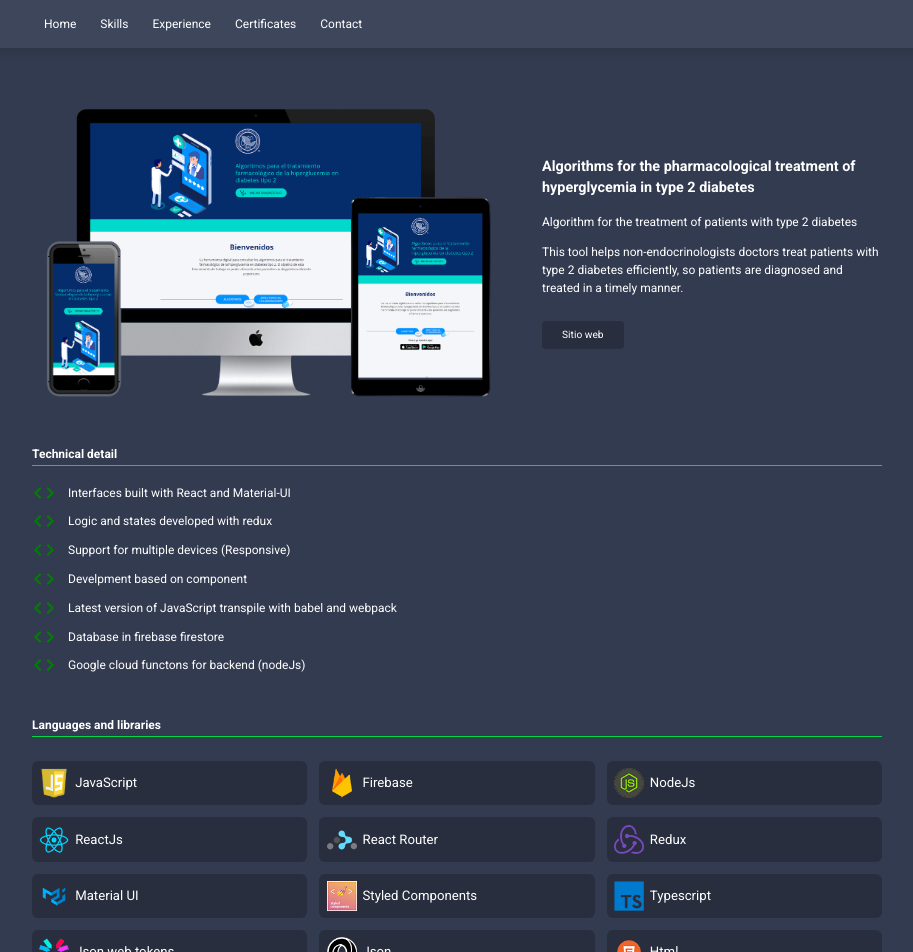
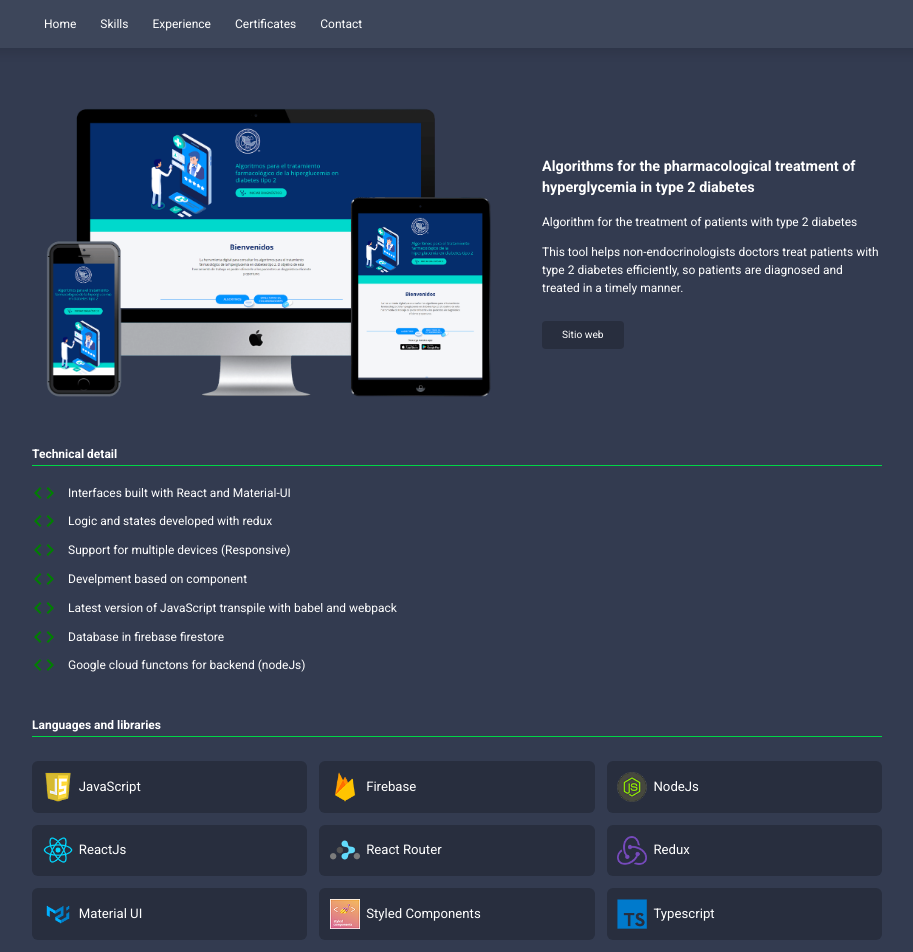
Before and after one commit to armandojes/portfolio, a React (Create React App) app: page /project-detail/0 in a window 1280 px wide. Shown: the top 952 px of the page, without its empty margins (183-1096 px from the left). Built offline with nearby package versions, Linux system fonts and the light colour scheme.

Commit message:
languages and libraries section ready

```diff
--- a/src/data.ts
+++ b/src/data.ts
@@ -260,7 +260,6 @@
       { icon: getIcon('redux'), label: 'Redux' },
       { icon: getIcon('materialUi'), label: 'Material UI' },
       { icon: getIcon('styledComponents'), label: 'Styled Components' },
-      { icon: getIcon('styledComponents'), label: 'Styled Components' },
       { icon: getIcon('jwt'), label: 'Json web tokens' },
       { icon: getIcon('json'), label: 'Json' },
       { icon: getIcon('html'), label: 'Html' },
@@ -295,7 +294,6 @@
       { icon: getIcon('redux'), label: 'Redux' },
       { icon: getIcon('materialUi'), label: 'Material UI' },
       { icon: getIcon('styledComponents'), label: 'Styled Components' },
-      { icon: getIcon('styledComponents'), label: 'Styled Components' },
       { icon: getIcon('jwt'), label: 'Json web tokens' },
       { icon: getIcon('json'), label: 'Json' },
       { icon: getIcon('html'), label: 'Html' },
--- a/src/pages/projectDetail/components/languagesAndLibraries.tsx
+++ b/src/pages/projectDetail/components/languagesAndLibraries.tsx
@@ -9,11 +9,14 @@
   row-gap: 1em;
   column-gap: 1em;
   margin-top: 2em;
+  @media screen and (max-width:600px) {
+    grid-template-columns: repeat(2, 1fr);
+  }
 `;
 
 const Card = styled.div`
   background: #282e3e;
-  padding: .6em;
+  padding: .9em;
   border-radius: .5em;
   display: flex;
   align-items: center;
@@ -22,6 +25,14 @@
 const CardIcon = styled.img`
   width: 2.5em;
   margin-right: .5em;
+`;
+
+const CardLabel = styled(Text)`
+  font-size: 1.1em;
+  line-height: 1.1em;
+  @media screen and (max-width:600px) {
+    font-size: 1em;
+  }
 `;
 
 export interface LanguagesAndLibrariesProps {
@@ -38,7 +49,7 @@
       {libraries.map((library, index) => (
         <Card key={index}>
           <CardIcon src={library.icon} />
-          <Text size="1.1em">{library.label}</Text>
+          <CardLabel>{library.label}</CardLabel>
         </Card>
       ))}
     </GridWrapper>
```
